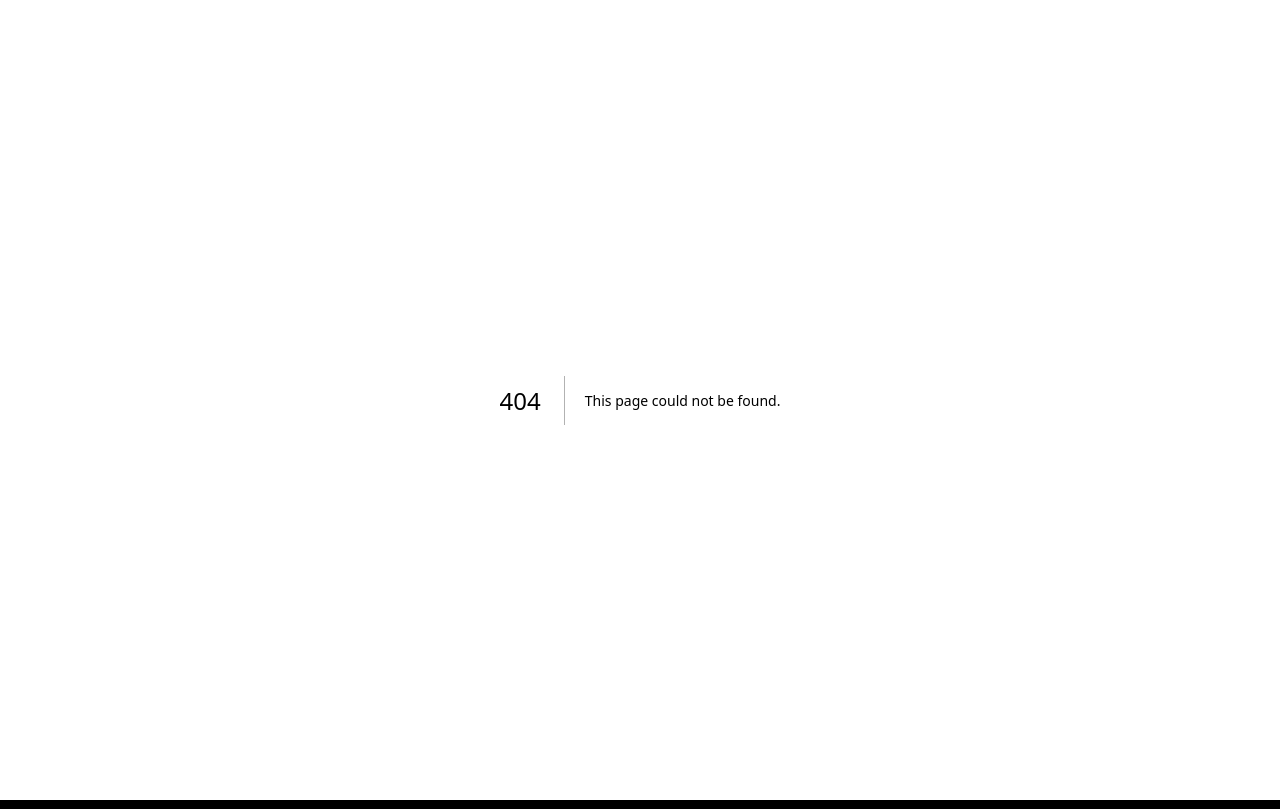
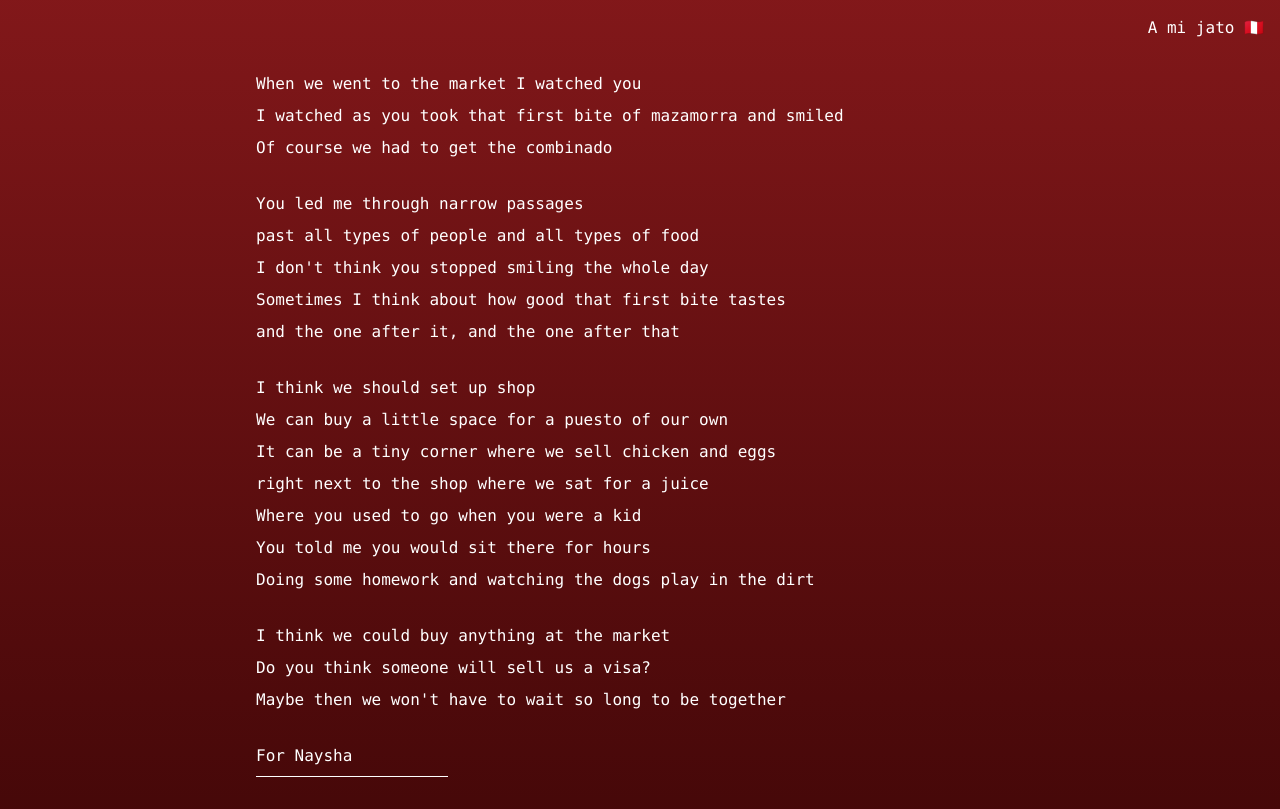
Before and after one commit to chriswillsflannery/chriswillsflannery, a Next.js app: page /post-esp/whenWeWentToTheMarket in a window 1280 px wide. Before the commit this address had no page. Built offline with nearby package versions, Linux system fonts and the light colour scheme.

Commit message:
to the market

```diff
--- a/src/app/esp/page.tsx
+++ b/src/app/esp/page.tsx
@@ -6,6 +6,10 @@ const HomeEsp = () => {
       <h1 className="text-2xl font-bold mb-4">{`Bueeeeenas`}</h1>
 
       <ul className="list-disc pl-5 space-y-2">
+        <ListItem
+          href="./post-esp/whenWeWentToTheMarket"
+          title="When we went to the market"
+        />
         <ListItem
           href="./post-esp/oop3DataManipulation"
           title="Object-Oriented Programación en JS: 3. Manipulación de Datos"
--- /dev/null
+++ b/src/app/post-esp/whenWeWentToTheMarket/page.tsx
@@ -0,0 +1,78 @@
+'use client'
+import { HL } from "@/components/HorizontalLine";
+
+const Market = () => {
+    return (
+      <div className="prose max-w-none">
+        <main>
+          <article style={{ maxWidth: "600px", lineHeight: "24px" }}>
+            <p>
+              When we went to the market I watched you
+            </p>
+            <p>
+              I watched as you took that first bite of mazamorra and smiled
+            </p>
+            <p>
+							Of course we had to get the combinado
+						</p>
+						<br/>
+						<p>
+							You led me through narrow passages
+						</p>
+						<p>
+							past all types of people and all types of food
+						</p>
+						<p>
+							I don't think you stopped smiling the whole day
+						</p>
+						<p>
+							Sometimes I think about how good that first bite tastes
+						</p>
+						<p>
+							and the one after it, and the one after that
+						</p>
+						<br/>
+						<p>
+							I think we should set up shop
+						</p>
+						<p>
+							We can buy a little space for a puesto of our own
+						</p>
+						<p>
+							It can be a tiny corner where we sell chicken and eggs
+						</p>
+						<p>
+							right next to the shop where we sat for a juice
+						</p>
+						<p>
+							Where you used to go when you were a kid
+						</p>
+						<p>
+							You told me you would sit there for hours
+						</p>
+						<p>
+							Doing some homework and watching the dogs play in the dirt
+						</p>
+						<br/>
+						<p>
+							I think we could buy anything at the market
+						</p>
+						<p>
+							Do you think someone will sell us a visa?
+						</p>
+						<p>
+							Maybe then we won't have to wait so long to be together
+						</p>
+						<br/>
+						<p>
+							For Naysha
+						</p>
+
+          </article>
+          <HL />
+        </main>
+      </div>
+    );
+  };
+
+  export default Market;
```
